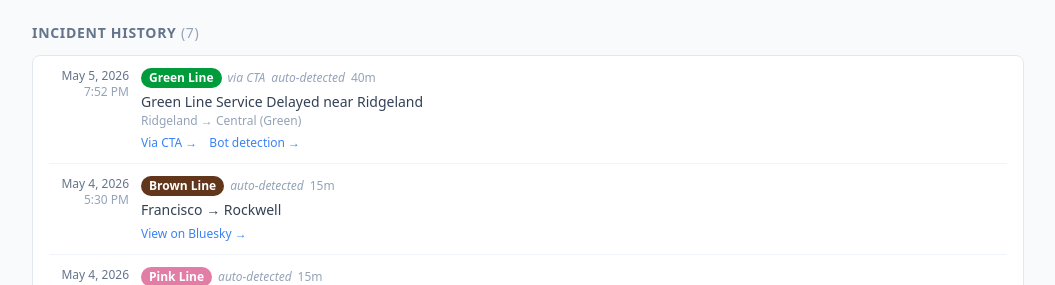
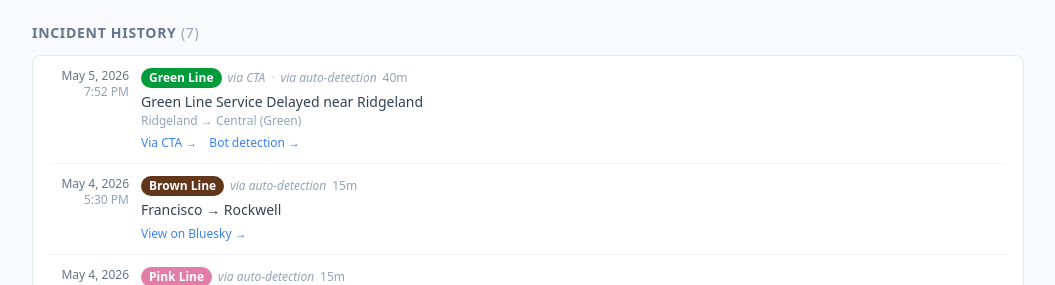
Before and after one commit to cailinpitt/chicago-transit-alerts, a React (Vite) app: page / in a window 1280 px wide. Shown: the part 515-800 px from the top of the page, without its empty margins (112-1167 px from the left). Built offline with nearby package versions, Linux system fonts and the light colour scheme.

Commit message:
incident list: rename tags to 'via auto-detection', add dot separator on merged

```diff
--- a/src/components/IncidentList.jsx
+++ b/src/components/IncidentList.jsx
@@ -60,14 +60,15 @@ function IncidentRow({ incident }) {
           {isMerged && (
             <>
               <span className="text-xs text-slate-400 italic">via CTA</span>
-              <span className="text-xs text-slate-400 italic">auto-detected</span>
+              <span className="text-xs text-slate-300">·</span>
+              <span className="text-xs text-slate-400 italic">via auto-detection</span>
             </>
           )}
           {!isMerged && isAlert && (
             <span className="text-xs text-slate-400 italic">via CTA</span>
           )}
           {!isMerged && !isAlert && (
-            <span className="text-xs text-slate-400 italic">auto-detected</span>
+            <span className="text-xs text-slate-400 italic">via auto-detection</span>
           )}
           {duration && (
             <span className="text-xs text-slate-400">{duration}</span>
```
